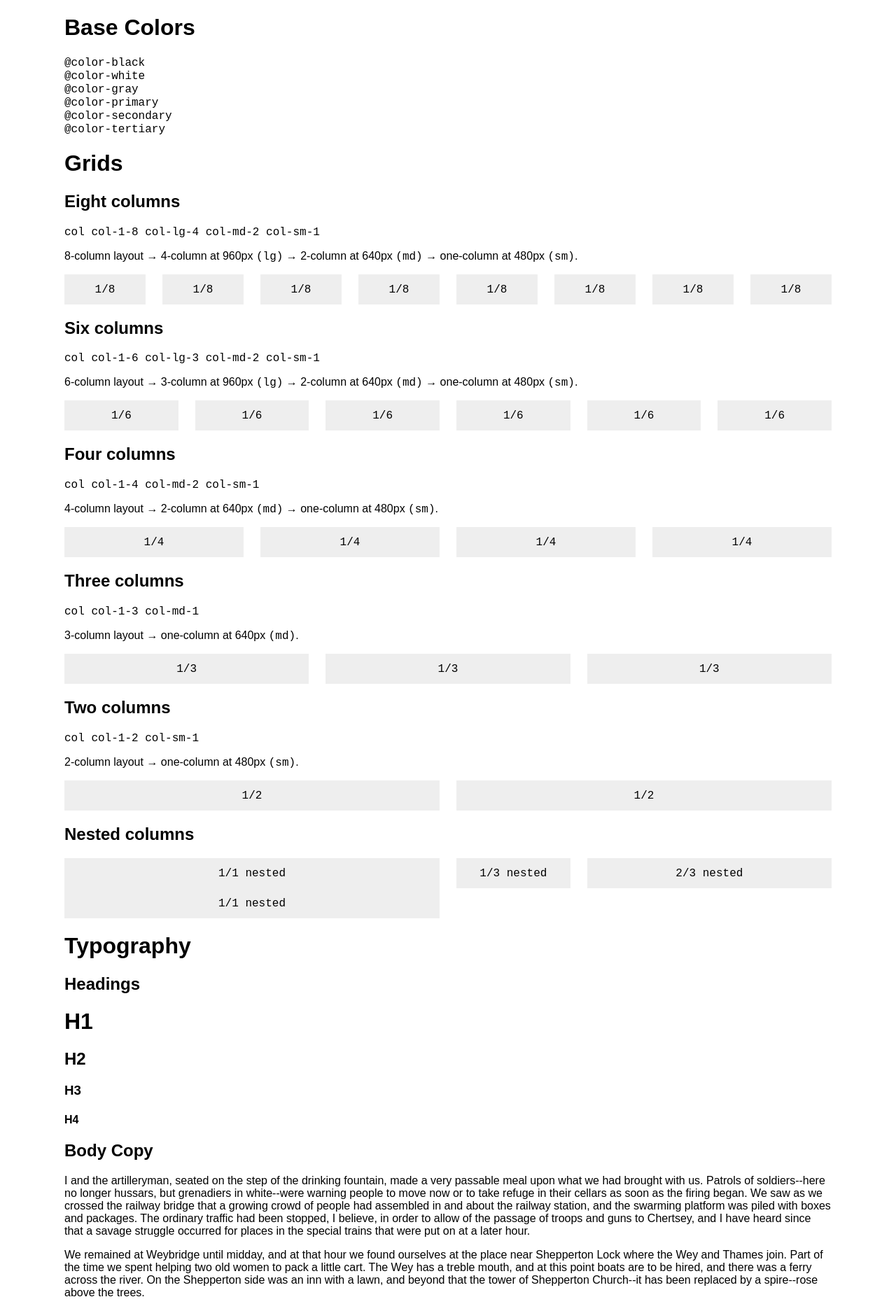
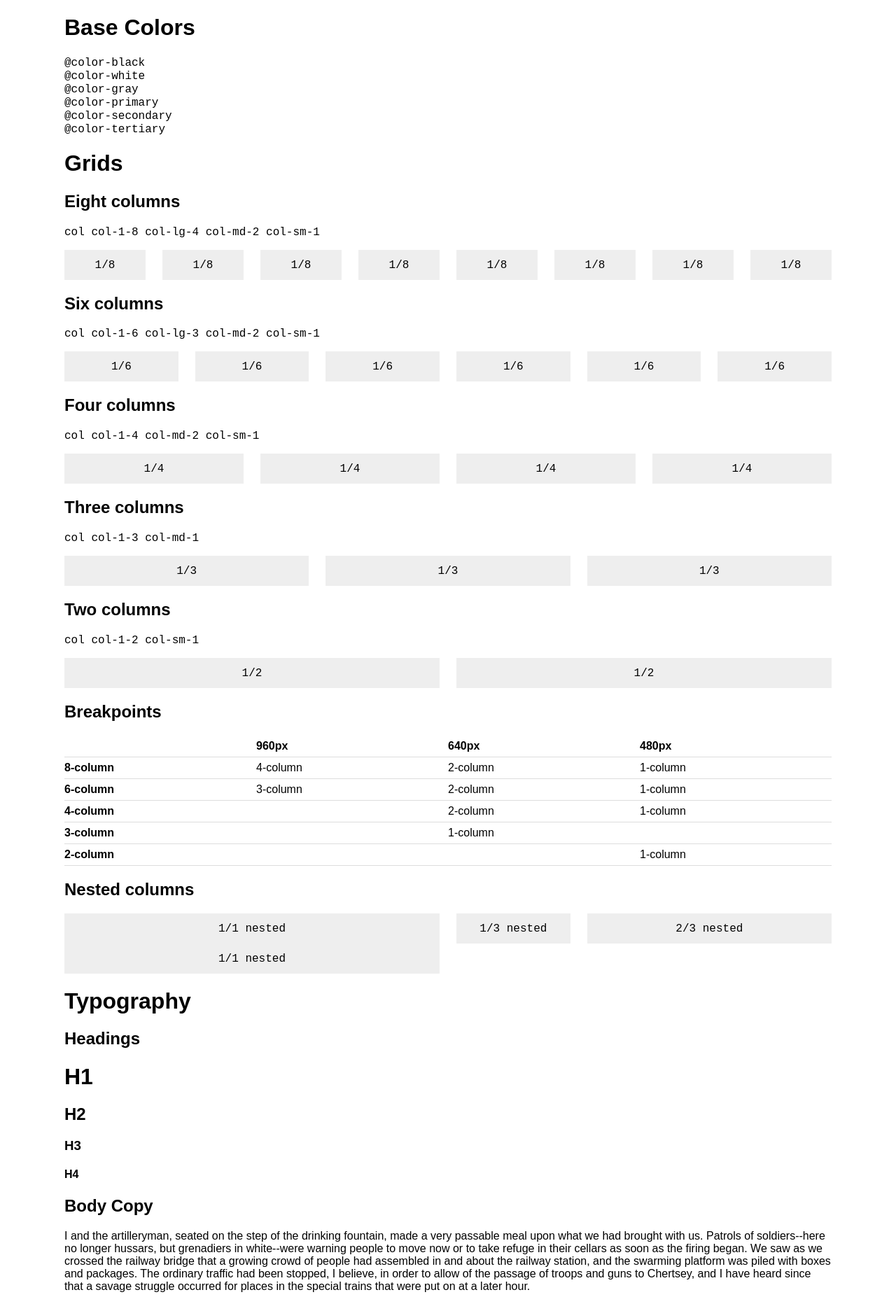
Before and after one commit to wiinci/wiinci.github.com, a Jekyll site: the page built from style-guide/index.html, in a window 1280 px wide. Shown: the top 1863 px of the page at 70% size. Built offline with Jekyll 4.4.1, drawn with Linux system fonts in a browser that asks for light colours.

Commit message:
Breakpoints table.

```diff
--- a/style-guide/css/mw.css
+++ b/style-guide/css/mw.css
@@ -178,10 +178,15 @@
 table {
   border-collapse: collapse;
   border-spacing: 0;
+  table-layout: fixed;
+  width: 100%;
+  white-space: nowrap;
 }
 td,
 th {
-  padding: 0;
+  padding: 6px 0;
+  text-align: left;
+  border-bottom: 1px solid #ddd;
 }
 .row {
   display: -webkit-flex;
--- a/style-guide/css/normalize.css
+++ b/style-guide/css/normalize.css
@@ -173,8 +173,13 @@
 table {
   border-collapse: collapse;
   border-spacing: 0;
+  table-layout: fixed;
+  width: 100%;
+  white-space: nowrap;
 }
 td,
 th {
-  padding: 0;
+  padding: 6px 0;
+  text-align: left;
+  border-bottom: 1px solid #ddd;
 }
```
Also changed, not shown: _style-guide/grids.md (+50 -5 lines), style-guide/css/less/normalize.less (+6 -1 lines).
